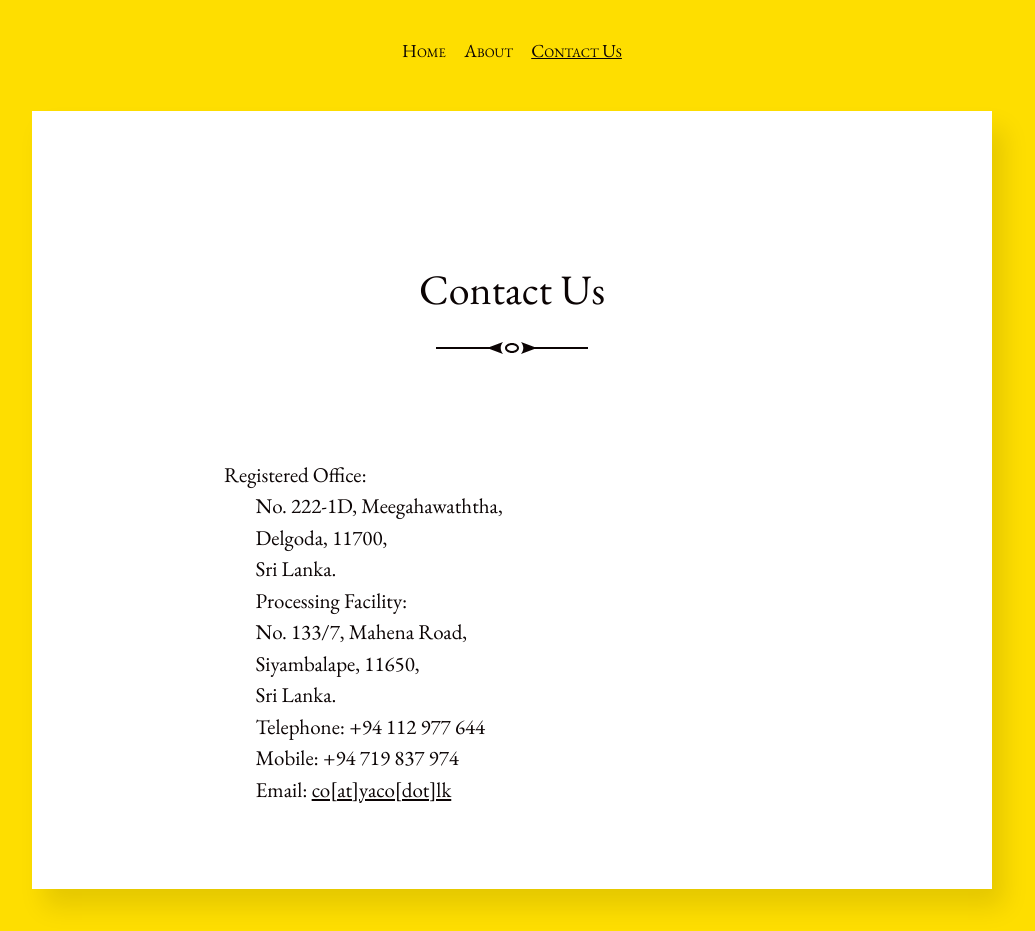
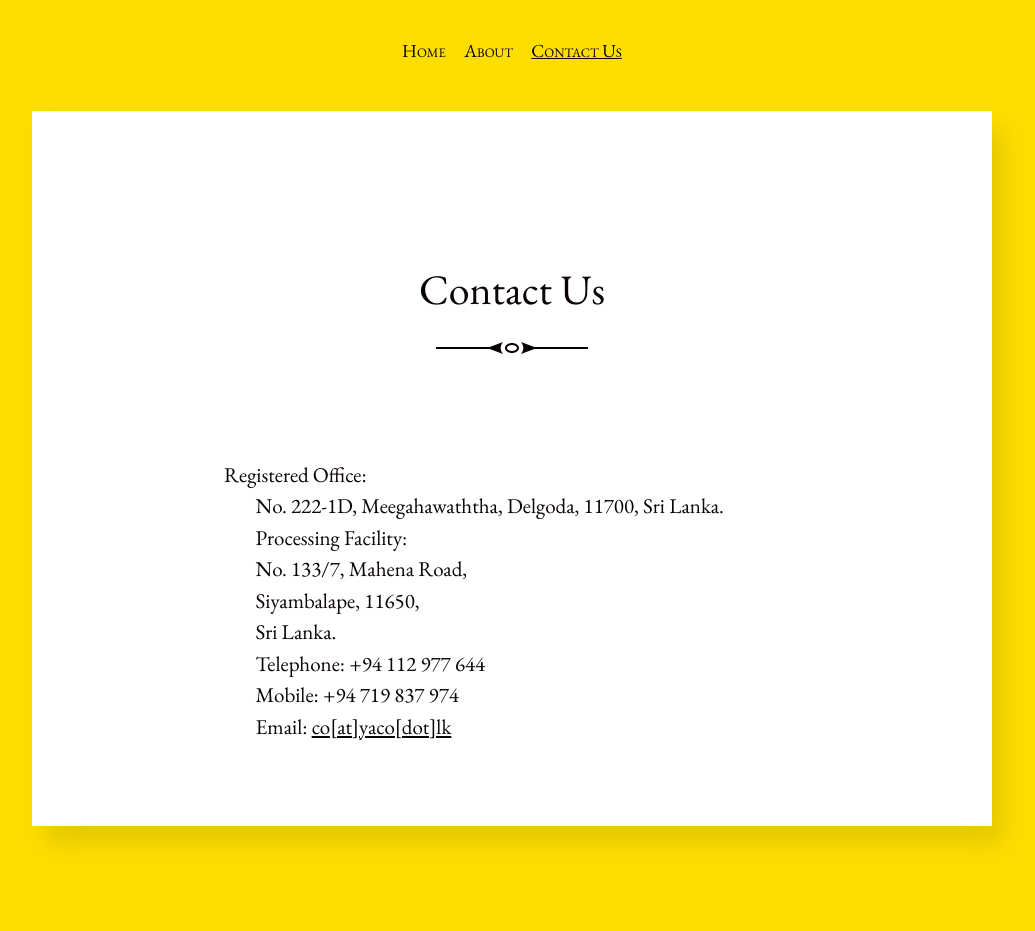
Before and after one commit to dedunu/yaco, a Jekyll site: the page built from contact.md, in a window 1280 px wide. Shown: the whole page, without its empty margins (128-1163 px from the left). Built offline with Jekyll 4.4.1, drawn with Linux system fonts in a browser that asks for light colours; after the commit the page ends 900 px from its top, so only the background shows below that.

Commit message:
Update contact.md

```diff
--- a/contact.md
+++ b/contact.md
@@ -6,14 +6,15 @@ title: Contact Us
 
 
 
-Registered Office:
+<p>Registered Office:</p>
 
+<p>
 No. 222-1D, Meegahawaththa,
 
 Delgoda, 11700,
 
-Sri Lanka.
-
+  Sri Lanka.
+</p>
 
 Processing Facility:
 
```
